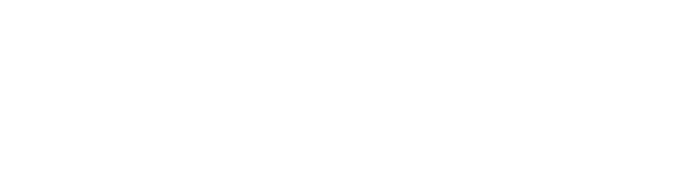
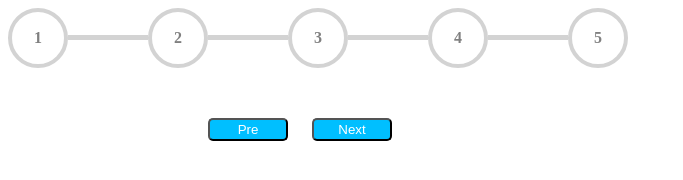
Before and after one commit to acciojob/progress-bar-Soumyadeep20, a website: page main.html in a window 1280 px wide. Shown: the whole page, without its empty margins (0-683 px from the left). Drawn offline with Linux system fonts and the light colour scheme.

Commit message:
created a submission

```diff
--- a/main.html
+++ b/main.html
@@ -10,7 +10,51 @@
 	<!-- the entire body must be written by student -->
     <script type="text/javascript" src="./script.js">
 </script>
+<div class="main">
+	<div class="circle" >
+		<div class="inner-circle" id="circle-1">
+		<p><b>1</b></p>
+		</div>
+		<div class="line">
+			<div class="inner-line"></div>
+		</diV>
+	</div>
+	<div class="circle" >
+		<div class="inner-circle" id="circle-2">
+		<p><b>2</b></p>
+		</div>
+		<div class="line">
+			<div class="inner-line"></div>
+		</diV>
+	</div>
+	<div class="circle">
+		<div class="inner-circle" id="circle-3">
+		<p><b>3</b></p>
+		</div>
+		<div class="line">
+			<div class="inner-line"></div>
+		</diV>
+	</div>
+	<div class="circle">
+		<div class="inner-circle" id="circle-4">
+		<p><b>4</b></p>
+		</div>
+		<div class="line">
+			<div class="inner-line"></div>
+		</diV>
+	</div>
 
+	<div  class="circle">
+		<div class="inner-circle" id="circle-5">
+		<p><b>5</b></p>
+		</div>
+		<div class="line"></diV>
+	</div>
+</div>
+	<div class="btn">
+		<button id="pre" style="margin-left: 200px" onclick="gray()">Pre</button>
+		<button id="next" onclick="blue()">Next</button>
+	</div>
 </body>
 
 </html>
--- a/script.js
+++ b/script.js
@@ -1 +1,37 @@
 //your JS code here. If required.
+const circle=document.getElementsByClassName("inner-circle");
+const line=document.getElementsByClassName("inner-line");
+circle[0].style.borderColor="#00bbf0";
+i=0;
+document.getElementById("pre").style.visibility = "hidden";
+
+
+function blue() {
+	document.getElementById("pre").style.visibility = "visible";
+
+	if(i<circle.length){
+	i++
+	circle[i].style.borderColor="#00bbf0";
+	line[i-1].style.backgroundColor="#00bbf0";
+	if(i==circle.length-1){
+		document.getElementById("next").style.visibility = "hidden";
+	}
+	}
+}
+function gray() {
+	if(i>0){
+		circle[i].style.borderColor="lightgray";
+		line[i-1].style.backgroundColor="lightgray";
+		i--;
+	if(i!=circle.length-1){
+		document.getElementById("next").style.visibility = "visible";
+	}
+	if(i==0){
+			document.getElementById("pre").style.visibility = "hidden";
+
+	}
+
+	}
+
+
+}
--- a/styles.css
+++ b/styles.css
@@ -1 +1,42 @@
-/*  your css code here. If applicable */
+.main{
+	display: flex;
+}
+.circle{
+	display: flex;
+}
+.inner-circle{
+	background-color: white;
+
+	text-align: center;
+	padding: 1px;
+	width:50px;
+	border: 4px solid lightgray;
+	border-radius: 100px;
+	color: gray;
+}
+.line{
+	background-color: white ;
+	width:80px;
+	height: 60px;
+
+
+}
+.inner-line{
+	background-color:  lightgray;
+	height: 4.5px;
+	margin-top: 27px;
+}
+.btn{
+	justify-content: center;
+}
+button{
+	width:80px;
+	padding:2px;
+	background-color: deepskyblue;
+	color: white;
+	borber: 0px;
+	border-radius: 5px;
+	margin: 10px;
+	margin-top:50px;
+
+}
```
